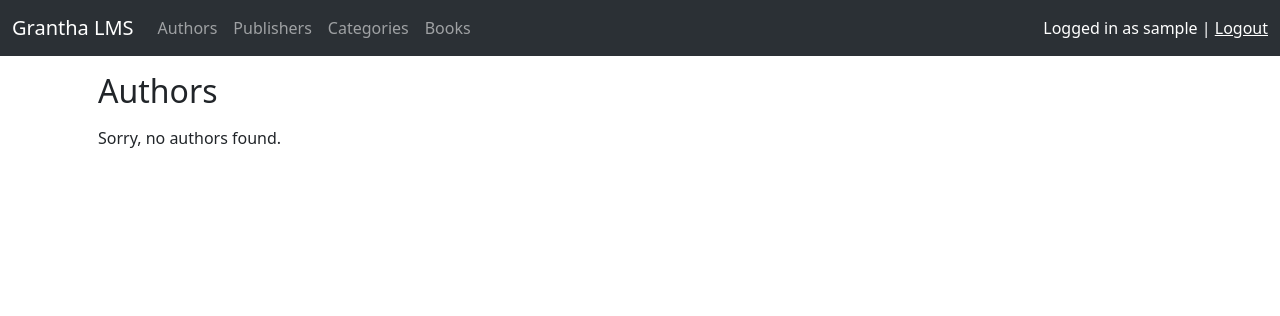
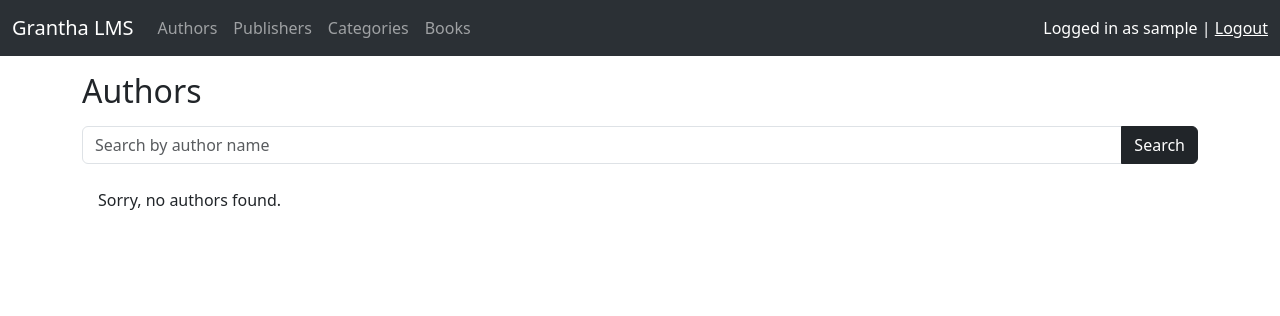
Before and after one commit to padamupreti/grantha-lms, a Django app: page /authors/ in a window 1280 px wide. Shown: the top 316 px of the page. Run offline with Django 4.2, Linux system fonts and the light colour scheme; the visitor is signed in with stand-in values (Sample User, id 1); data that the repository does not hold is empty; some libraries are stand-ins or nearby versions.

Commit message:
Added search to list views (author, publisher, category, book)

```diff
--- a/dashboard/templates/dashboard/author_cards.html
+++ b/dashboard/templates/dashboard/author_cards.html
@@ -1,5 +1,6 @@
 {% extends 'base.html' %} {% block content %}
-<h2 class="m-3">Authors</h2>
+<h2 class="my-3">Authors</h2>
+{% include 'dashboard/search_form.html' %}
 <div class="mx-3">
     {% if object_list %}
     <div class="row row-cols-1 row-cols-md-2 row-cols-lg-3 g-3">
@@ -7,7 +8,7 @@
         <div class="col">
             <div class="card text-center text-bg-dark h-100">
                 <a
-                    href="{% url 'dashboard:list-books' %}?author={{ author }}"
+                    href="{% url 'dashboard:list-books' %}?filter=author&query={{ author }}"
                     class="card-body link-underline link-underline-opacity-0"
                 >
                     <h1
--- a/dashboard/templates/dashboard/category_cards.html
+++ b/dashboard/templates/dashboard/category_cards.html
@@ -1,5 +1,6 @@
 {% extends 'base.html' %} {% block content %}
-<h2 class="m-3">Categories</h2>
+<h2 class="my-3">Categories</h2>
+{% include 'dashboard/search_form.html' %}
 <div class="mx-3">
     {% if object_list %}
     <div class="row row-cols-1 row-cols-md-2 row-cols-lg-3 g-3">
@@ -7,7 +8,7 @@
         <div class="col">
             <div class="card text-center text-bg-dark h-100">
                 <a
-                    href="{% url 'dashboard:list-books' %}?category={{ category }}"
+                    href="{% url 'dashboard:list-books' %}?filter=category&query={{ category }}"
                     class="card-body link-underline link-underline-opacity-0"
                 >
                     <h1
--- a/dashboard/templates/dashboard/list_authors.html
+++ b/dashboard/templates/dashboard/list_authors.html
@@ -1,5 +1,6 @@
 {% extends 'base.html' %} {% block content %}
-<h2 class="m-3">Authors</h2>
+<h2 class="my-3">Authors</h2>
+{% include 'dashboard/search_form.html' %}
 <div class="table-responsive mx-3 text-nowrap">
     {% if object_list %}
     <table class="table table-striped">
--- a/dashboard/templates/dashboard/list_categories.html
+++ b/dashboard/templates/dashboard/list_categories.html
@@ -1,5 +1,6 @@
 {% extends 'base.html' %} {% block content %}
-<h2 class="m-3">Categories</h2>
+<h2 class="my-3">Categories</h2>
+{% include 'dashboard/search_form.html' %}
 <div class="table-responsive mx-3 text-nowrap">
     {% if object_list %}
     <table class="table table-striped">
--- a/dashboard/templates/dashboard/list_publishers.html
+++ b/dashboard/templates/dashboard/list_publishers.html
@@ -1,5 +1,6 @@
 {% extends 'base.html' %} {% block content %}
-<h2 class="m-3">Publishers</h2>
+<h2 class="my-3">Publishers</h2>
+{% include 'dashboard/search_form.html' %}
 <div class="table-responsive mx-3 text-nowrap">
     {% if object_list %}
     <table class="table table-striped">
--- a/dashboard/templates/dashboard/publisher_cards.html
+++ b/dashboard/templates/dashboard/publisher_cards.html
@@ -1,5 +1,6 @@
 {% extends 'base.html' %} {% block content %}
-<h2 class="m-3">Publishers</h2>
+<h2 class="my-3">Publishers</h2>
+{% include 'dashboard/search_form.html' %}
 <div class="mx-3">
     {% if object_list %}
     <div class="row row-cols-1 row-cols-md-2 row-cols-lg-3 g-3">
@@ -7,7 +8,7 @@
         <div class="col">
             <div class="card text-center text-bg-dark h-100">
                 <a
-                    href="{% url 'dashboard:list-books' %}?publisher={{ publisher }}"
+                    href="{% url 'dashboard:list-books' %}?filter=publisher&query={{ publisher }}"
                     class="card-body link-underline link-underline-opacity-0"
                 >
                     <h1
--- /dev/null
+++ b/dashboard/templates/dashboard/search_form.html
@@ -0,0 +1,11 @@
+<form class="input-group mb-4">
+    <input
+        type="text"
+        name="query"
+        placeholder="{{ search_placeholder }}"
+        class="form-control"
+    />
+    <button type="submit" class="btn btn-dark">
+        <i class="fa fa-magnifying-glass"></i> Search
+    </button>
+</form>
--- a/dashboard/urls.py
+++ b/dashboard/urls.py
@@ -1,9 +1,9 @@
 from django.urls import path
 
 from .views.general import home
-from .views.author import AuthorCreateView, AuthorListView, AuthorUpdateView, AuthorDeleteView
-from .views.publisher import PublisherCreateView, PublisherListView, PublisherUpdateView, PublisherDeleteView
-from .views.category import CategoryCreateView, CategoryListView, CategoryUpdateView, CategoryDeleteView
+from .views.author import AuthorCreateView, list_authors, AuthorUpdateView, AuthorDeleteView
+from .views.publisher import PublisherCreateView, list_publishers, PublisherUpdateView, PublisherDeleteView
+from .views.category import CategoryCreateView, list_categories, CategoryUpdateView, CategoryDeleteView
 from .views.book import create_book, list_books, book_detail, update_book, BookDeleteView
 from .views.issue import issue_book, list_issues, return_issued_book
 from .views.fine import FineListView
@@ -14,39 +14,39 @@ urlpatterns = [
     # Dashboard home
     path('home/', home, name='home'),
     # Authors
+    path('authors/', list_authors, name='list-authors'),
     path('authors/new/', AuthorCreateView.as_view(), name='create-author'),
-    path('authors/', AuthorListView.as_view(), name='list-authors'),
     path('authors/<int:pk>/update/',
          AuthorUpdateView.as_view(), name='update-author'),
     path('authors/<int:pk>/delete/',
          AuthorDeleteView.as_view(), name='delete-author'),
     # Publishers
-    path('publishers/', PublisherListView.as_view(), name='list-publishers'),
+    path('publishers/', list_publishers, name='list-publishers'),
     path('publishers/new/', PublisherCreateView.as_view(), name='create-publisher'),
     path('publishers/<int:pk>/update/',
          PublisherUpdateView.as_view(), name='update-publisher'),
     path('publishers/<int:pk>/delete/',
          PublisherDeleteView.as_view(), name='delete-publisher'),
     # Categories
-    path('categories/', CategoryListView.as_view(), name='list-categories'),
+    path('categories/', list_categories, name='list-categories'),
     path('categories/new/', CategoryCreateView.as_view(), name='create-category'),
     path('categories/<int:pk>/update/',
          CategoryUpdateView.as_view(), name='update-category'),
     path('categories/<int:pk>/delete/',
          CategoryDeleteView.as_view(), name='delete-category'),
     # Books
+    path('books/', list_books, name='list-books'),
     path('books/new/', create_book, name='create-book'),
-    path('books/', list_books, name='list-books'),
     path('books/<int:pk>/', book_detail, name='book-detail'),
     path('books/<int:pk>/update/', update_book, name='update-book'),
     path('books/<int:pk>/delete/', BookDeleteView.as_view(), name='delete-book'),
     # Issue
+    path('issues/', list_issues, name='list-issues'),
     path('issues/new/', issue_book, name='create-issue'),
-    path('issues/', list_issues, name='list-issues'),
     path('issues/<int:pk>/return/', return_issued_book, name='return-issued'),
     # Fines
     path('fines/', FineListView.as_view(), name='list-fines'),
     # Book Requests
-    path('books/requests/<int:pk>/', request_book, name='request-book'),
-    path('books/requests/', BookRequestList.as_view(), name='book-requests')
+    path('books/requests/', BookRequestList.as_view(), name='book-requests'),
+    path('books/requests/<int:pk>/', request_book, name='request-book')
 ]
--- a/dashboard/views/author.py
+++ b/dashboard/views/author.py
@@ -2,6 +2,7 @@ from django.contrib.auth.mixins import LoginRequiredMixin
 from django.views.generic.edit import CreateView, UpdateView
 from django.views.generic.list import ListView
 from django.urls import reverse_lazy
+from django.shortcuts import render
 
 from .general import LibrarianView
 from ..mixins import EditMixin, DeleteMixin
@@ -15,13 +16,22 @@ class AuthorCreateView(EditMixin, LibrarianView, CreateView):
         return super().get_context_data('Author', **kwargs)
 
 
-class AuthorListView(ListView):
-    model = Author
+def list_authors(request):
+    query_params = request.GET
+    p_author_name = query_params.get('query')
 
-    def get_template_names(self):
-        if self.request.user.is_librarian:
-            return ['dashboard/list_authors.html']
-        return ['dashboard/author_cards.html']
+    qs = Author.objects.all()
+    if p_author_name:
+        qs = qs.filter(name__icontains=p_author_name)
+
+    template_name = ('dashboard/list_authors.html' if request.user.is_librarian
+                     else 'dashboard/author_cards.html')
+    context = {
+        'object_list': qs,
+        'search_placeholder': 'Search by author name',
+    }
+
+    return render(request, template_name, context)
 
 
 class AuthorUpdateView(EditMixin, LibrarianView, UpdateView):
```
Also changed, not shown: dashboard/templates/dashboard/list_books.html (+14 -1 lines), dashboard/views/book.py (+19 -15 lines), dashboard/views/category.py (+16 -6 lines), dashboard/views/publisher.py (+16 -6 lines).
